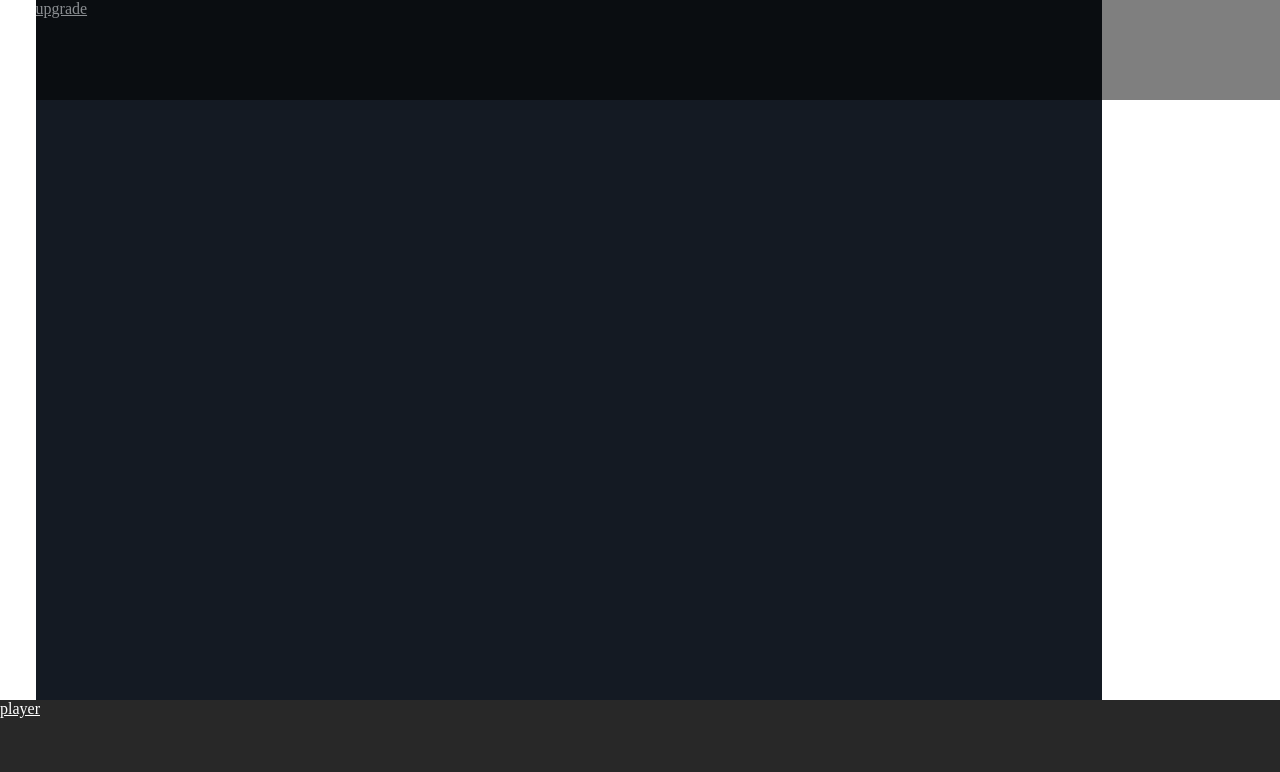
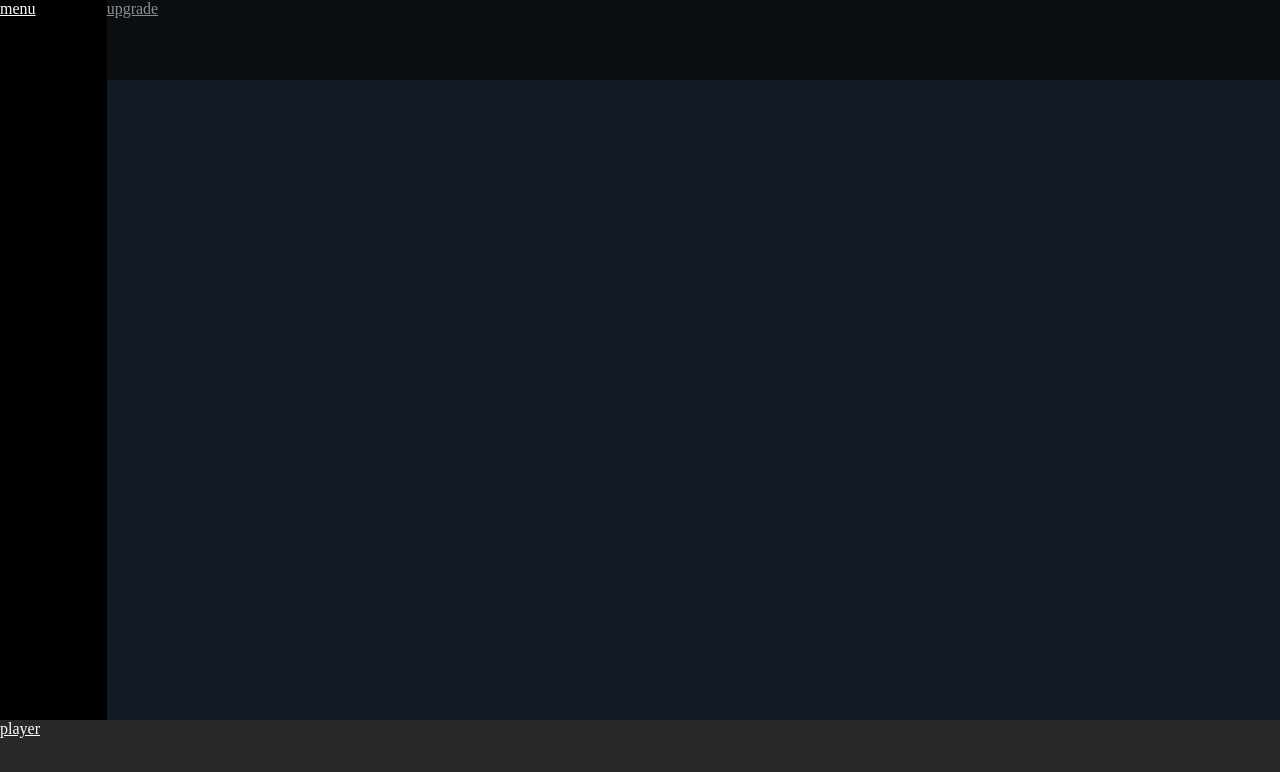
Before and after one commit to Alexx-Viv/html-css-spotifyweb, a plain HTML site: page index.html in a window 1280 px wide. Drawn offline with Linux system fonts and the light colour scheme.

Commit message:
Add Layout

```diff
--- a/css/style.css
+++ b/css/style.css
@@ -1,32 +1,35 @@
+/* ******************** RESET ********************  */
 *{
+    box-sizing: border-box;
+    padding: 0;
+    margin: 0;
     color: white;
 }
 
+/* ******************** GENERAL ********************  */
+#menu{
+    height: 100vh;
+    background-color: black;
+}
 
-#footer{
-    height: 100px;
-    background-color: #282828;
+#top-bar{
+    height: 10vh;
+    background-color: black;
+    opacity: 0.5;
     position: fixed;
-    bottom: 0;
+    top:0;
 }
 
 #main{
     height: 100vh;
     background-color: #141A23;
     overflow-y: auto;
-    padding-bottom: 100px;
-    padding-top: 100px;
+    padding: 10vh 0;
 }
 
-#menu{
-    height: 100vh;
-    background-color: black;
+#footer{
+    height: 10vh;
+    background-color: #282828;
+    position: fixed;
+    bottom: 0;
 }
-
-#top-bar{
-    height: 100px;
-    background-color: black;
-    opacity: 0.5;
-    position: fixed;
-    top:0;
-}
--- a/index.html
+++ b/index.html
@@ -9,21 +9,27 @@
     <link rel="stylesheet" href="./css/style.css" />
   </head>
   <body>
+    <!-- ******************** CONTAINER ******************** -->
     <div class="row">
-      <a href="https://it.wikipedia.org/wiki/Pagina_principale">menu</a>
-      <div id="main" class="col-xs-10">
+      <!-- ******************** MENU ******************** -->
+      <div id="menu" class="col-xs-1">
+        <a href="#">menu</a>
+      </div>
+      <!-- ******************** MAIN ******************** -->
+      <div id="main" class="col-xs-11">
+
+        <!-- ******************** TOP BAR ******************** -->
         <div class="row">
           <div id="top-bar" class="col-xs-12">
-            <a href="https://it.wikipedia.org/wiki/Pagina_principale"
-              >upgrade</a
-            >
+            <a href="#">upgrade</a>
           </div>
         </div>
       </div>
     </div>
+    <!-- ******************** FOOTER ******************** -->
     <div class="row">
       <div id="footer" class="col-xs-12">
-        <a href="https://it.wikipedia.org/wiki/Pagina_principale">player</a>
+        <a href="#">player</a>
       </div>
     </div>
   </body>
```
